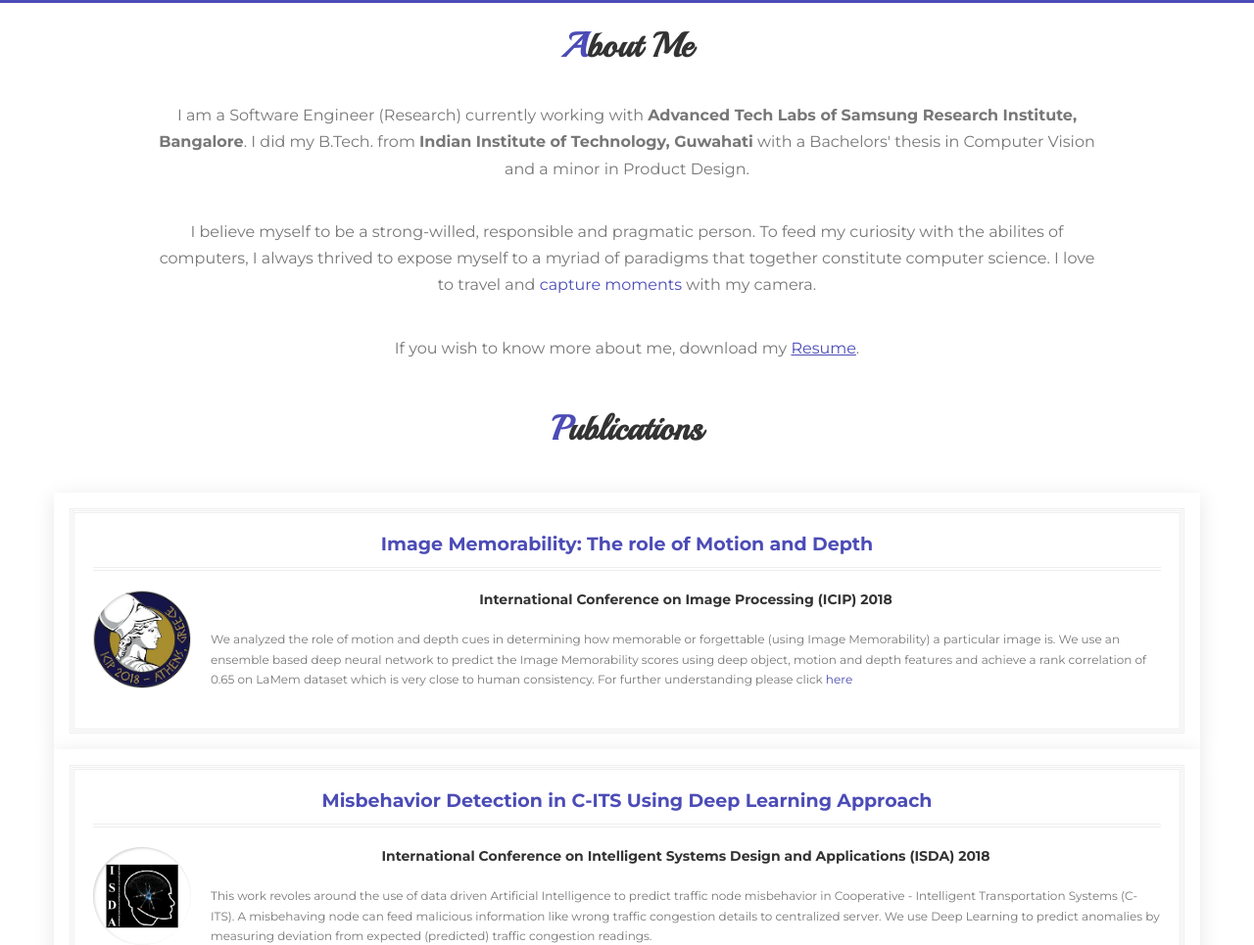
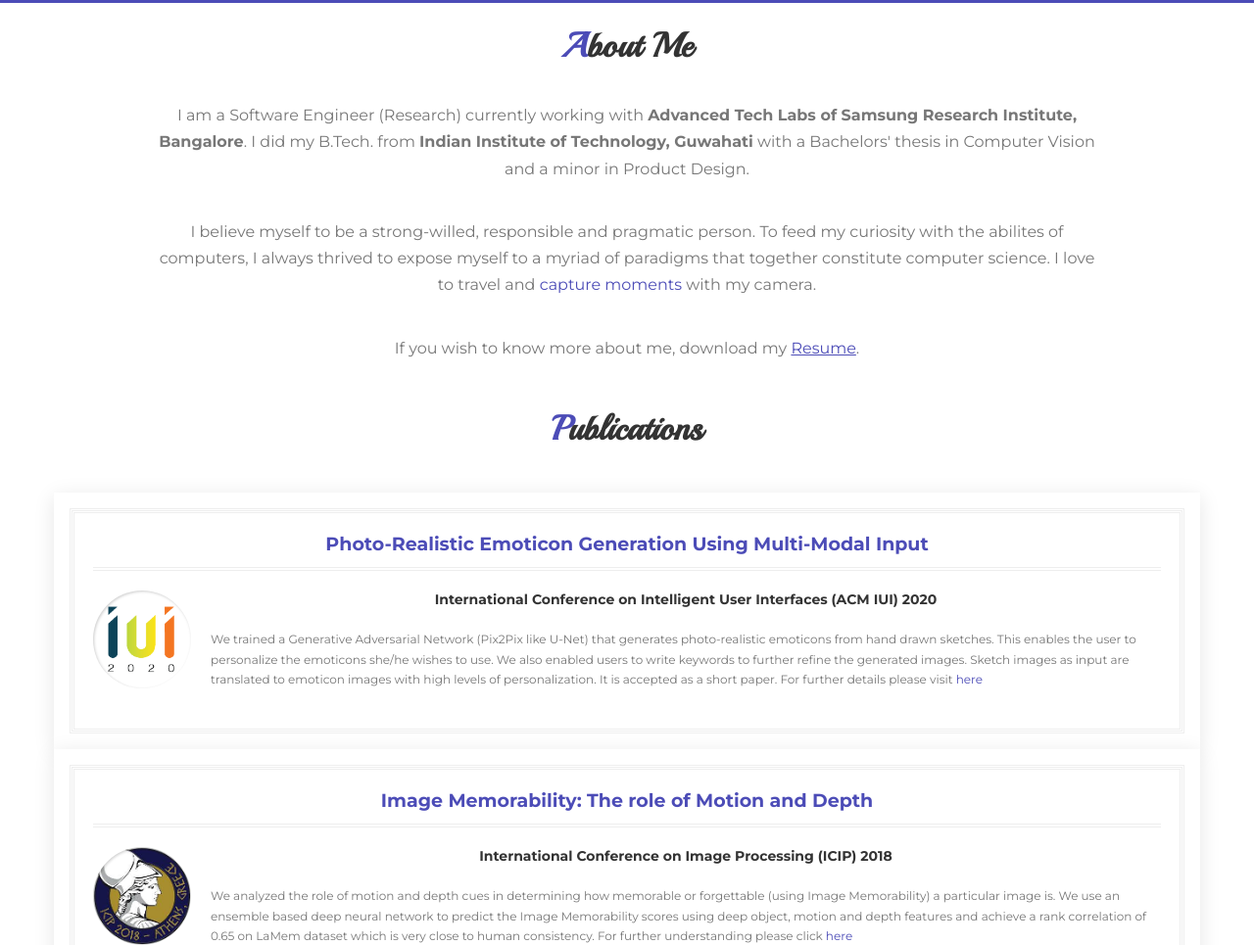
Before and after one commit to paritoshmittal12/paritoshmittal12.github.io, a plain HTML site: page index.html in a window 1280 px wide. Shown: the part 367-1332 px from the top of the page at 98% size. Drawn offline with nearby package versions, Linux system fonts and the light colour scheme; some packages are replaced by stand-ins of ours.

Commit message:
Update Profile

```diff
--- a/index.html
+++ b/index.html
@@ -63,7 +63,7 @@
 				<p><br>I am a Software Engineer (Research) currently working with <b>Advanced Tech Labs of Samsung Research Institute, Bangalore</b>. I did my B.Tech. from <b>Indian Institute of Technology, Guwahati</b> with a Bachelors' thesis in Computer Vision and a minor in Product Design.</p>
 				<p><br>I believe myself to be a strong-willed, responsible and pragmatic person. To feed my curiosity with the abilites of computers, I always thrived to expose myself to a myriad of paradigms that together constitute computer science.
 					I love to travel and <a href = "#photos">capture moments</a> with my camera.</p>
-				<p><br>If you wish to know more about me, download my <a href="img/Paritosh_Mittal_Resume.pdf" download="Paritosh_Mittal_Resume"><u>Resume</u></a>.</p>
+				<p><br>If you wish to know more about me, download my <a href="img/CV_Paritosh.pdf" download="Paritosh_Mittal_Resume"><u>Resume</u></a>.</p>
 
 
 			</div>
@@ -76,6 +76,19 @@
 			<div class="heading">
 				<h2>Publications</h2>
 				<h3></h3>
+			</div>
+			<div class="row">
+					<div class="skills">
+						<h3 class="main text-center">Photo-Realistic Emoticon Generation Using Multi-Modal Input</h3>
+						<div class="restitem clearfix">
+							<div class="rm-thumb" style="background-image: url(img/imgs/20.png)">
+							</div>
+							<h5 align = "center">International Conference on Intelligent User Interfaces (ACM IUI) 2020</h5>
+							 <br>
+							 <p> We trained a Generative Adversarial Network (Pix2Pix like U-Net) that generates photo-realistic emoticons from hand drawn sketches. This enables the user to personalize the emoticons she/he wishes to use. We also enabled users to write keywords to further refine the generated images. Sketch images as input are translated to emoticon images with high levels of personalization.
+							 It is accepted as a short paper. For further details please visit <a href="http://iui.acm.org/2020/acceptedpapers.html" target="_blank"> here</a> </p>
+						</div>
+					</div>
 			</div>
 			<div class="row">
 					<div class="skills">
```
Also changed, not shown: img/imgs/19.png (added), img/imgs/20.png (added), 1 other file.
